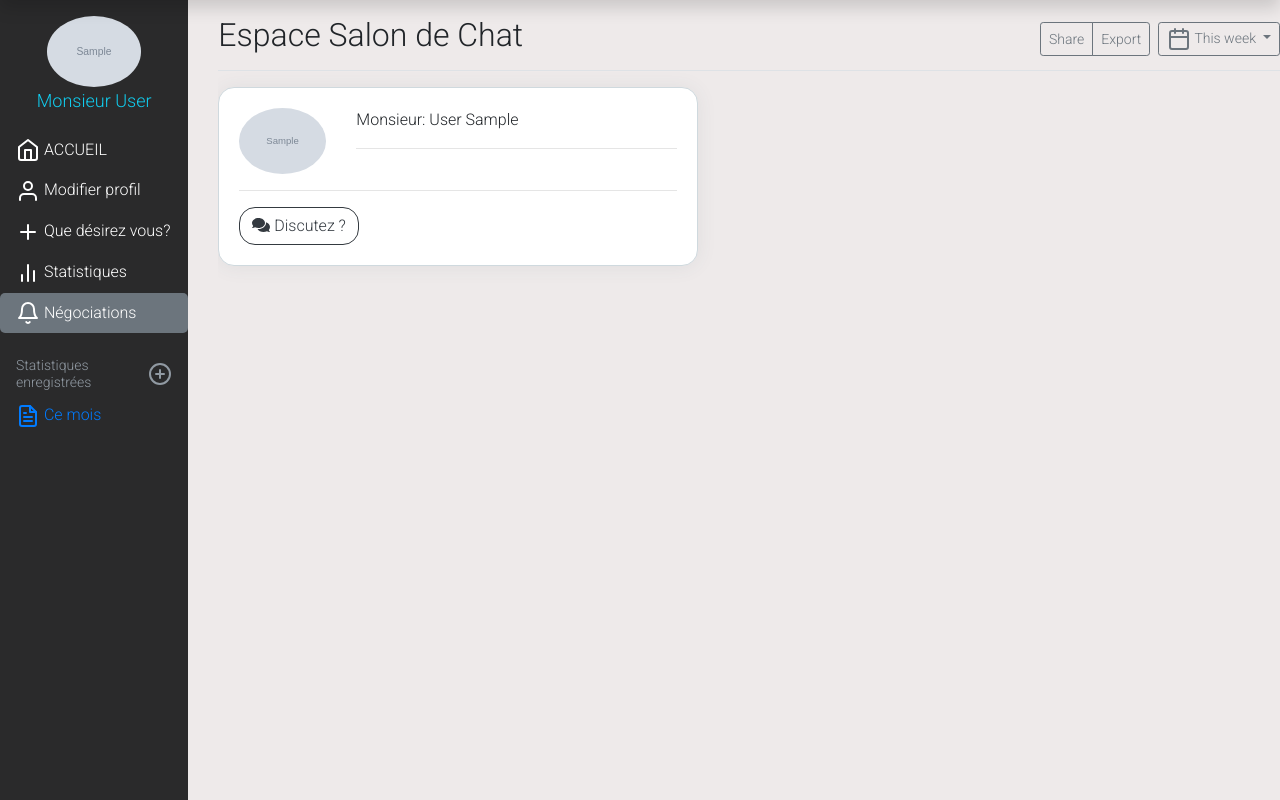
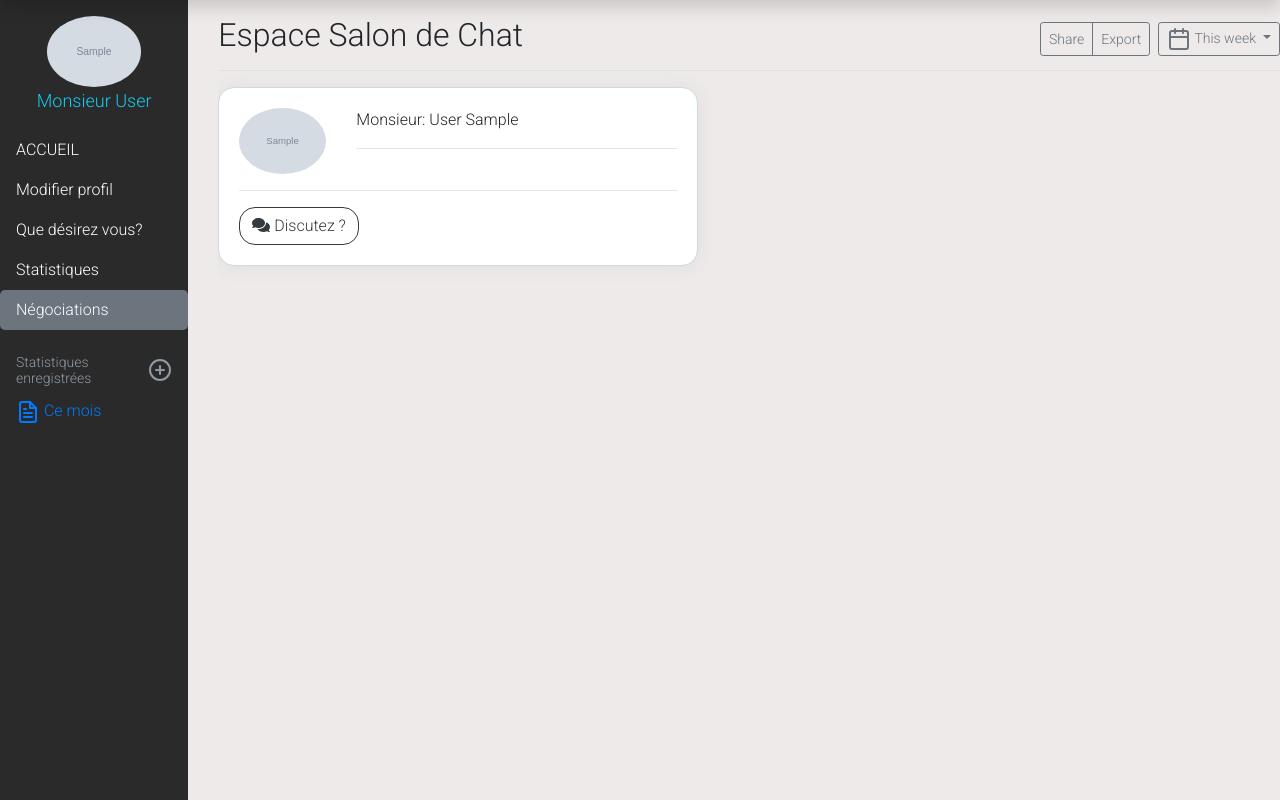
Before and after one commit to inovci/Logeique-old, a Django app: page /chat/1 in a window 1280 px wide. Shown: the part 55-855 px from the top of the page. Run offline with Django 3.2, Linux system fonts and the light colour scheme; a user stored in the database is signed in; tables that the repository leaves empty hold one stand-in row (values such as "Sample post"); grey boxes marked "Sample" are stand-in pictures; some libraries are stand-ins or nearby versions.

Commit message:
Change icons client.

```diff
--- a/spaces/templates/spaces/client_notifications.html
+++ b/spaces/templates/spaces/client_notifications.html
@@ -16,14 +16,13 @@
 
 {% block navitem1 %}
 <a style="color: #fff;" class="nav-link" href="{% url 'spaces:client_profile' request.user.id %}">
-    <span data-feather="home"></span> ACCUEIL <span class="sr-only"></span>
+    ACCUEIL
 </a>
 {% endblock navitem1 %}
 
 {% block navitem5 %}
 <a style="border-radius: 5px;" class="btn-outline-secondary nav-link active"
     href="{% url 'spaces:client_notifications' request.user.id %}">
-    <span data-feather="bell"></span>
     Négociations
 </a>
 {% endblock navitem5 %}
--- a/spaces/templates/spaces/client_profile.html
+++ b/spaces/templates/spaces/client_profile.html
@@ -133,7 +133,7 @@
                                 {% block navitem1 %}
                                 <a style="border-radius: 5px;color: #fff;" class="btn-outline-secondary nav-link active"
                                     href="{% url 'spaces:client_profile' user.id %}">
-                                    <span data-feather="home"></span> ACCUEIL <span class="sr-only">(current)</span>
+                                    ACCUEIL
                                 </a>
                                 {% endblock navitem1 %}
                             </li>
@@ -141,7 +141,6 @@
                                 {% block navitem2 %}
                                 <a style="color: #fff;" class="nav-link"
                                     href="{% url 'spaces:edit_client_profile' user.id %}">
-                                    <span data-feather="user"></span>
                                     Modifier profil
                                 </a>
                                 {% endblock navitem2 %}
@@ -149,7 +148,6 @@
                             <li class="nav-item">
                                 {% block navitem3 %}
                                 <a style="color: #fff;" class="nav-link" href="{% url 'spaces:client_proposal' %}">
-                                    <span data-feather="plus"></span>
                                     Que désirez vous?
                                 </a>
                                 {% endblock navitem3 %}
@@ -158,7 +156,6 @@
                                 {% block navitem4 %}
                                 <a style="color: #fff;" class="nav-link"
                                     href="{% url 'spaces:client_statistics' user.id %}">
-                                    <span data-feather="bar-chart-2"></span>
                                     Statistiques
                                 </a>
                                 {% endblock navitem4 %}
@@ -167,7 +164,6 @@
                                 {% block navitem5 %}
                                 <a style="color: #fff;" class="nav-link"
                                     href="{% url 'spaces:client_notifications' user.id %}">
-                                    <span data-feather="bell"></span>
                                     Négociations
                                 </a>
                                 {% endblock navitem5 %}
--- a/spaces/templates/spaces/client_proposal.html
+++ b/spaces/templates/spaces/client_proposal.html
@@ -4,13 +4,12 @@
 
 {% block navitem1 %}
 <a style="color: #fff;" class="nav-link" href="{% url 'spaces:client_profile' request.user.id %}">
-    <span data-feather="home"></span> ACCUEIL <span class="sr-only"></span>
+    ACCUEIL
 </a>
 {% endblock navitem1 %}
 
 {% block navitem3 %}
 <a style="border-radius: 5px;" class="btn-outline-secondary nav-link active" href="{% url 'spaces:client_proposal' %}">
-    <span data-feather="plus"></span>
     Que désirez vous?
 </a>
 {% endblock navitem3 %}
--- a/spaces/templates/spaces/client_statistics.html
+++ b/spaces/templates/spaces/client_statistics.html
@@ -57,14 +57,13 @@
 
 {% block navitem1 %}
 <a style="color: #fff;" class="nav-link" href="{% url 'spaces:client_profile' user.id %}">
-    <span data-feather="home"></span> ACCUEIL <span class="sr-only"></span>
+    ACCUEIL
 </a>
 {% endblock navitem1 %}
 
 {% block navitem4 %}
 <a style="border-radius: 5px;" class="btn-outline-secondary nav-link active"
     href="{% url 'spaces:client_statistics' user.id %}">
-    <span data-feather="bar-chart-2"></span>
     Statistiques
 </a>
 {% endblock navitem4 %}
--- a/spaces/templates/spaces/edit_client_profile.html
+++ b/spaces/templates/spaces/edit_client_profile.html
@@ -17,14 +17,13 @@
 
 {% block navitem1 %}
 <a style="color: #fff;" class="nav-link" href="{% url 'spaces:client_profile' user.id %}">
-	<span data-feather="home"></span> ACCUEIL <span class="sr-only"></span>
+	ACCUEIL
 </a>
 {% endblock navitem1 %}
 
 {% block navitem2 %}
 <a style="border-radius: 5px;" class="btn-outline-secondary nav-link active"
 	href="{% url 'spaces:edit_client_profile' user.id %}">
-	<span data-feather="user"></span>
 	Modifier profil
 </a>
 {% endblock navitem2 %}
```
